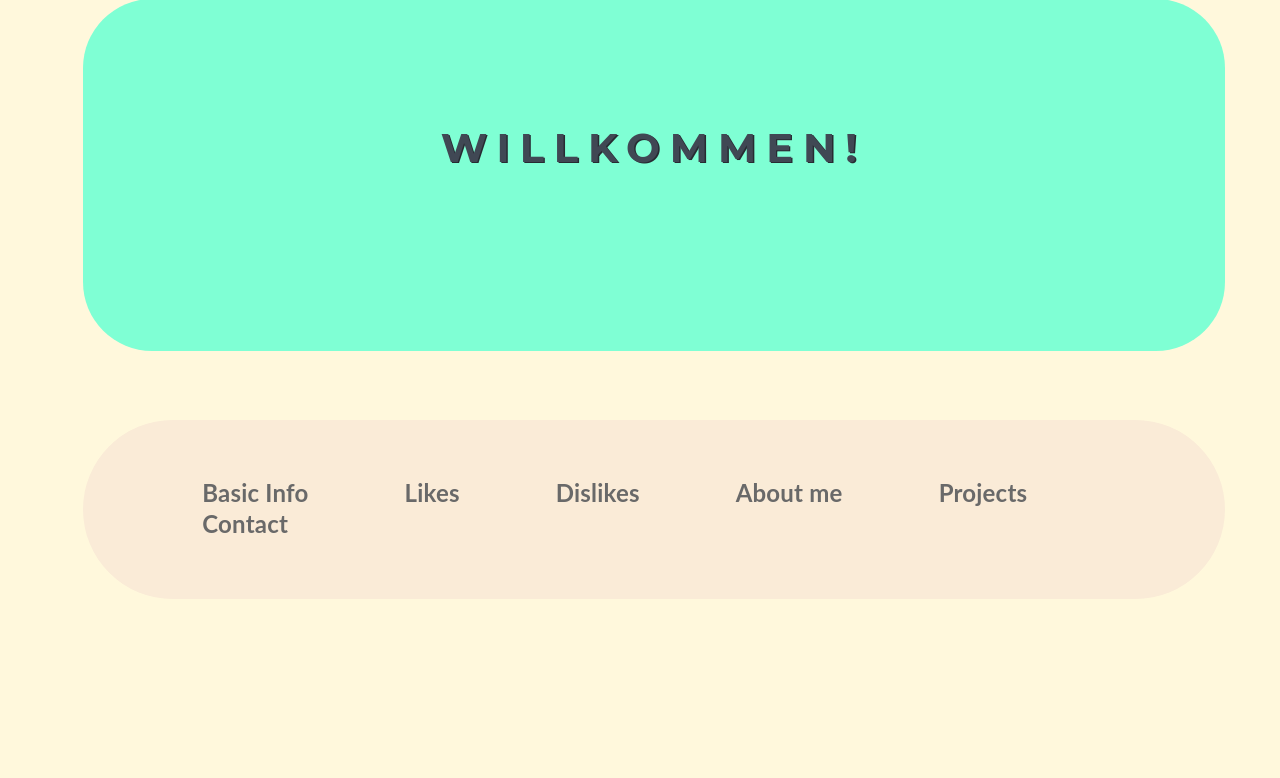
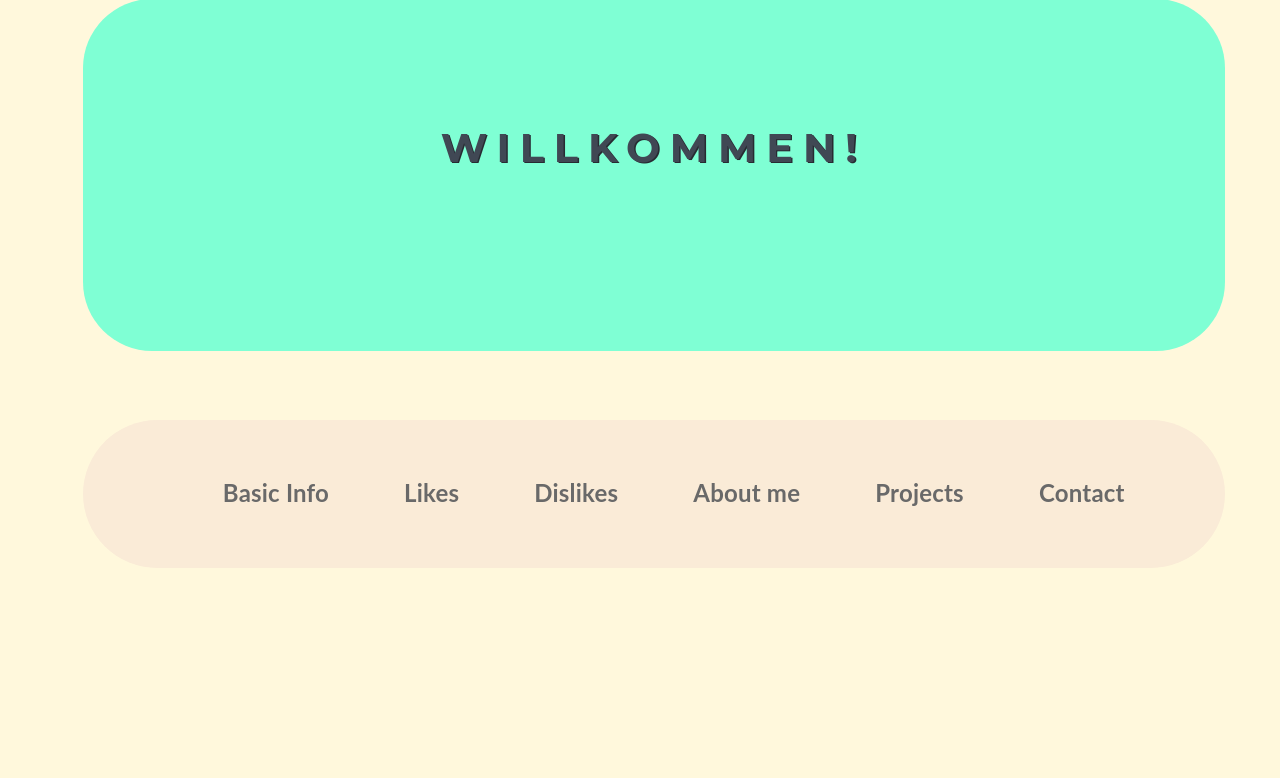
Before and after one commit to Lysenkoist-Duck/Lysenkoist-Duck.github.io, a PHP site: page /LP2/portfolio/index.html in a window 1280 px wide. Shown: the part 70-848 px from the top of the page. Run offline with PHP 8.4, Linux system fonts and the light colour scheme.

Commit message:
Update style.css

```diff
--- a/LP2/portfolio/css/style.css
+++ b/LP2/portfolio/css/style.css
@@ -96,7 +96,7 @@ nav {
 nav li {
 	display: inline;
 
-	margin: 45px;
+	margin: 34.5px;
 
 	font-family: 'Lato';  /* I do not bark tho*/
 	font-weight: bold;
```
